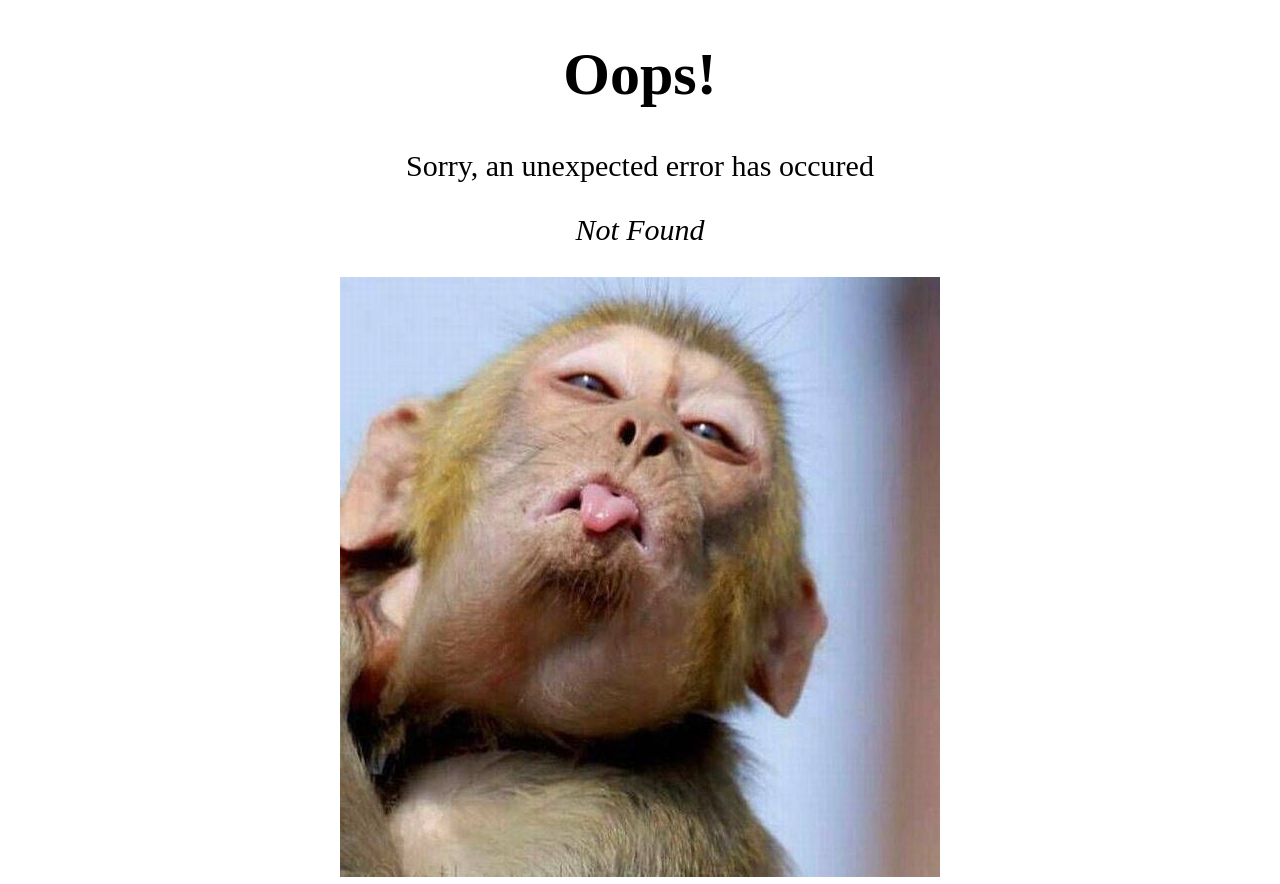
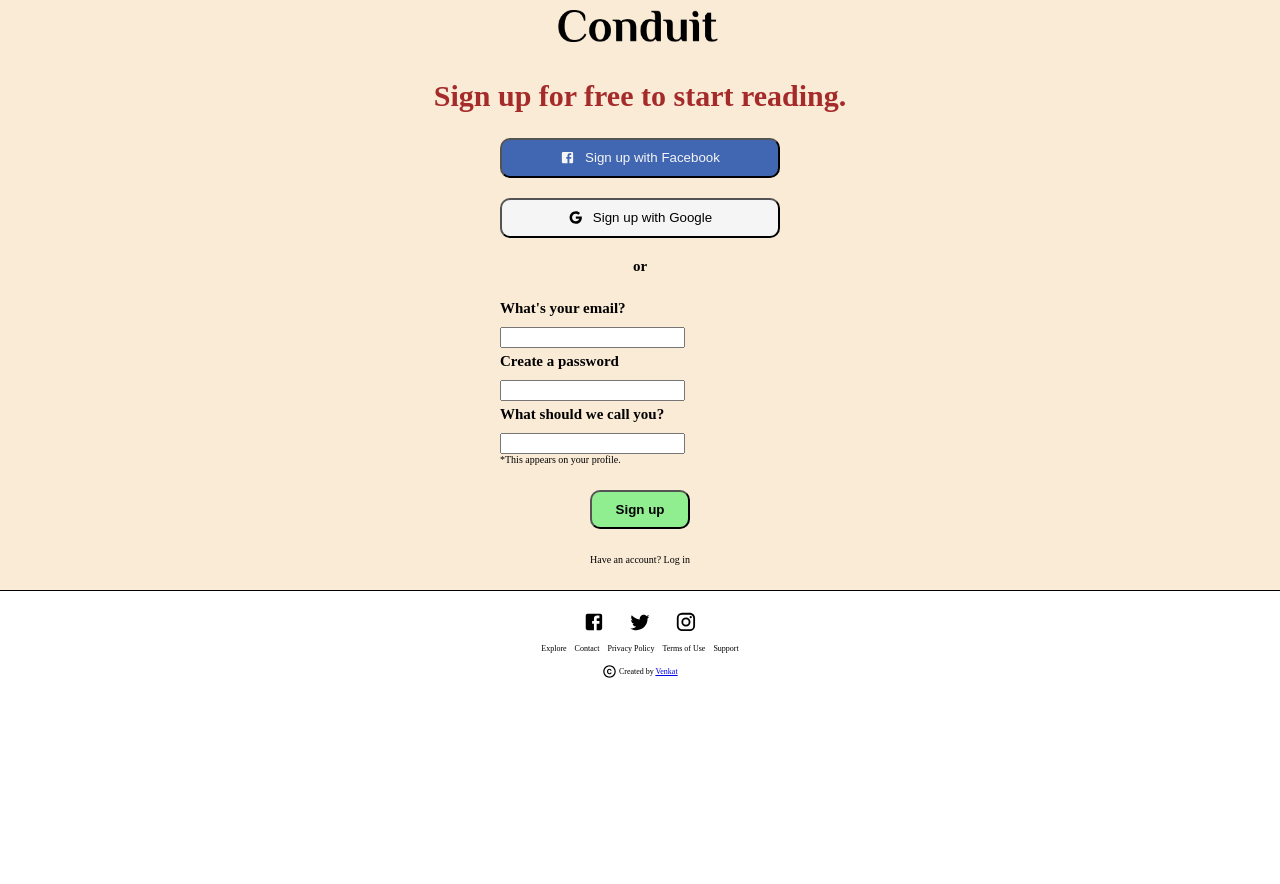
Before and after one commit to v3nkat-m/conduit-ui, a React (Create React App) app: page /signup in a window 1280 px wide. Before the commit this address had no page. After the commit the page ends 800 px from the top, so only its background shows below. Built offline with nearby package versions, Linux system fonts and the light colour scheme.

Commit message:
signup page added

```diff
--- a/src/components/Header.jsx
+++ b/src/components/Header.jsx
@@ -22,9 +22,9 @@ export default function Header() {
           </Link>
           <Link
             to={'/login'}
-            className='link'
+            className='link header-hide-signin'
           >
-            <h3>Sign In</h3>
+            <h3 >Sign In</h3>
           </Link>
           <Link
             to={'/login'}
--- /dev/null
+++ b/src/components/Input.jsx
@@ -0,0 +1,15 @@
+import React, { useState } from 'react'
+
+export default function Input({ label, value, onChange }) {
+  return (
+    <div>
+      <label htmlFor={label}>{label}</label>
+      <input
+        type='text'
+        id={label}
+        value={value}
+        onChange={onChange}
+      />
+    </div>
+  )
+}
--- a/src/components/Table.jsx
+++ b/src/components/Table.jsx
@@ -60,7 +60,7 @@ export default function Table() {
         <tr>
           <th>Benefits</th>
           <th>Conduit</th>
-          <th>Conduit+</th>
+          <th className='bold-conduit'>Conduit+</th>
         </tr>
       </thead>
       <tbody>
--- a/src/css/Banner.css
+++ b/src/css/Banner.css
@@ -1,8 +1,9 @@
 .banner-container {
   max-width: 1280px;
-  height: 400px;
+  min-height: 400px;
   margin-left: auto;
   margin-right: auto;
+  padding-bottom: 30px;
 }
 
 .banner-btn {
@@ -11,7 +12,7 @@
   margin-top: 50px;
   margin-left: 30px;
   padding: 10px;
-  font-size: 2rem;
+  font-size: 20px;
   background-color: var(--background-color-secondary);
 }
 
@@ -35,9 +36,6 @@
   .banner-h3 {
     font-size: 3rem;
   }
-  .banner-container {
-    height: 400px;
-  }
   .banner-btn {
     font-size: 3rem;
   }
@@ -45,6 +43,6 @@
 
 @media screen and (min-width: 600px) {
   .banner-container {
-    height: 350px;
+    min-height: 350px;
   }
 }
--- a/src/css/Footer.css
+++ b/src/css/Footer.css
@@ -12,11 +12,12 @@
   display: flex;
   flex-direction: column;
   gap: 1.4em;
+  font-size: 0.8rem;
 }
 
 .footer-options-container {
   display: flex;
-  gap: 2em;
+  gap: 1em;
   justify-content: center;
 }
 
--- a/src/css/Header.css
+++ b/src/css/Header.css
@@ -38,7 +38,11 @@
   display: none;
 }
 
-.header-hide-btn{
+.header-hide-btn {
+  display: none;
+}
+
+.header-hide-signin {
   display: none;
 }
 
@@ -48,7 +52,13 @@
   }
 }
 
-@media screen and (min-width: 400px) {
+@media screen and (min-width: 420px) {
+  .header-hide-signin {
+    display: block;
+  }
+}
+
+@media screen and (min-width: 500px) {
   .header-hide-btn {
     display: block;
   }
--- a/src/css/Memebership.css
+++ b/src/css/Memebership.css
@@ -13,7 +13,7 @@
   display: flex;
   flex-direction: column;
   gap: 0.5em;
-  height: 500px;
+  height: 50rem;
 }
 .membership-container2 {
   max-width: 1280px;
--- /dev/null
+++ b/src/css/Signup.css
@@ -0,0 +1,76 @@
+.signup-header {
+  font-size: 2rem;
+  color: brown;
+  text-align: center;
+}
+
+.signup-button {
+  display: flex;
+  gap: 10px;
+  align-items: center;
+  justify-content: center;
+  min-width: 280px;
+  min-height: 40px;
+  padding-top: 5px;
+  padding-bottom: 5px;
+  border-radius: 10px;
+}
+
+.fb {
+  background-color: #4267b2;
+  color: whitesmoke;
+}
+
+.google {
+  background-color: whitesmoke;
+}
+
+.signup-wrapper {
+  display: flex;
+  flex-direction: column;
+  gap: 20px;
+  font-size: 1.5rem;
+}
+
+.signup-button2 {
+  min-width: 100px;
+  padding: 10px 20px;
+  border-radius: 10px;
+  background-color: var(--background-color-primary);
+  font-weight: bold;
+}
+
+.signup-main-wrapper {
+  display: flex;
+  flex-direction: column;
+  gap: 25px;
+  justify-content: center;
+  align-items: center;
+  border-bottom: 1px solid;
+  background-color: antiquewhite;
+}
+
+.signup-center {
+  text-align: center;
+  font-weight: bold;
+}
+
+.signup-logo {
+  margin-left: -25px;
+}
+
+.signup-space {
+  margin-top: 5px;
+  margin-bottom: 10px;
+  font-weight: bold;
+}
+.signup-small {
+  font-size: 1rem;
+}
+
+@media screen and (min-width: 800px) {
+  .signup-header {
+    font-size: 3rem;
+    font-weight: bold;
+  }
+}
--- a/src/css/Table.css
+++ b/src/css/Table.css
@@ -1,22 +1,28 @@
 .table {
   border-collapse: collapse;
-  font-size: 1.8rem;
+  font-size: 1.3rem;
   width: 100%;
 }
 
 .table th,
 .table td {
   border: 1px solid black;
-  padding: 2rem;
-  padding-left: 2rem;
+  padding: 1rem;
 }
 
 .table th {
   text-align: left;
+}
+.bold-conduit {
+  color: brown;
 }
 
 @media screen and (min-width: 800px) {
   .table {
     font-size: 2rem;
   }
+  .table th,
+  .table td {
+    padding: 2rem;
+  }
 }
--- a/src/index.jsx
+++ b/src/index.jsx
@@ -5,6 +5,7 @@ import { createBrowserRouter, Router, RouterProvider } from 'react-router-dom'
 import Login from './pages/Login'
 import Membership from './pages/Membership'
 import ErrorPage from './pages/ErrorPage'
+import SignUp from './pages/SignUp.jsx'
 const root = ReactDOM.createRoot(document.getElementById('root'))
 
 const router = createBrowserRouter([
@@ -21,6 +22,10 @@ const router = createBrowserRouter([
     path: '/login',
     element: <Login />,
   },
+  {path:'/signup',
+  element:<SignUp />
+
+  }
 ])
 
 root.render(
--- /dev/null
+++ b/src/pages/SignUp.jsx
@@ -0,0 +1,76 @@
+import React, { useState } from 'react'
+import GoogleIcon from '@mui/icons-material/Google'
+import EmailIcon from '@mui/icons-material/Email'
+import FacebookIcon from '@mui/icons-material/Facebook'
+import '../css/Signup.css'
+import Logo from '../components/Logo'
+import Input from '../components/Input'
+import Footer from '../components/Footer'
+
+export default function SignUp() {
+  const [mail, setMail] = useState('')
+  const [password, setPassword] = useState('')
+  const [name, setName] = useState('')
+
+  function handleNameChange(event) {
+    setName(event.target.value)
+  }
+
+  function handleMailChange(event) {
+    setMail(event.target.value)
+  }
+
+  function handlePasswordChange(event) {
+    setPassword(event.target.value)
+  }
+  return (
+    <div>
+      <div className='signup-main-wrapper'>
+        <div className='signup-logo'>
+          <Logo />
+        </div>
+
+        <div className='signup-header'>Sign up for free to start reading.</div>
+        <div className='signup-wrapper'>
+          <button className='signup-button fb'>
+            <FacebookIcon />
+            <div>Sign up with Facebook</div>
+          </button>
+          <button className='signup-button google'>
+            <GoogleIcon />
+            <div>Sign up with Google</div>
+          </button>
+          <div className='signup-center'>or</div>
+          <div>
+            <div>
+              <div className='signup-space'>What's your email?</div>
+              <Input
+                value={mail}
+                onChange={handleMailChange}
+              />
+            </div>
+            <div>
+              <div className='signup-space'>Create a password</div>
+              <Input
+                value={password}
+                onChange={handlePasswordChange}
+              />
+            </div>
+            <div>
+              <div className='signup-space'>What should we call you?</div>
+              <Input
+                value={name}
+                onChange={handleNameChange}
+              />
+              <div className='signup-small'>*This appears on your profile.</div>
+            </div>
+          </div>
+        </div>
+        <button className='signup-button2'>Sign up</button>
+        <div>Have an account? Log in</div>
+        <div className='signup-footer'></div>
+      </div>
+      <Footer />
+    </div>
+  )
+}
```
